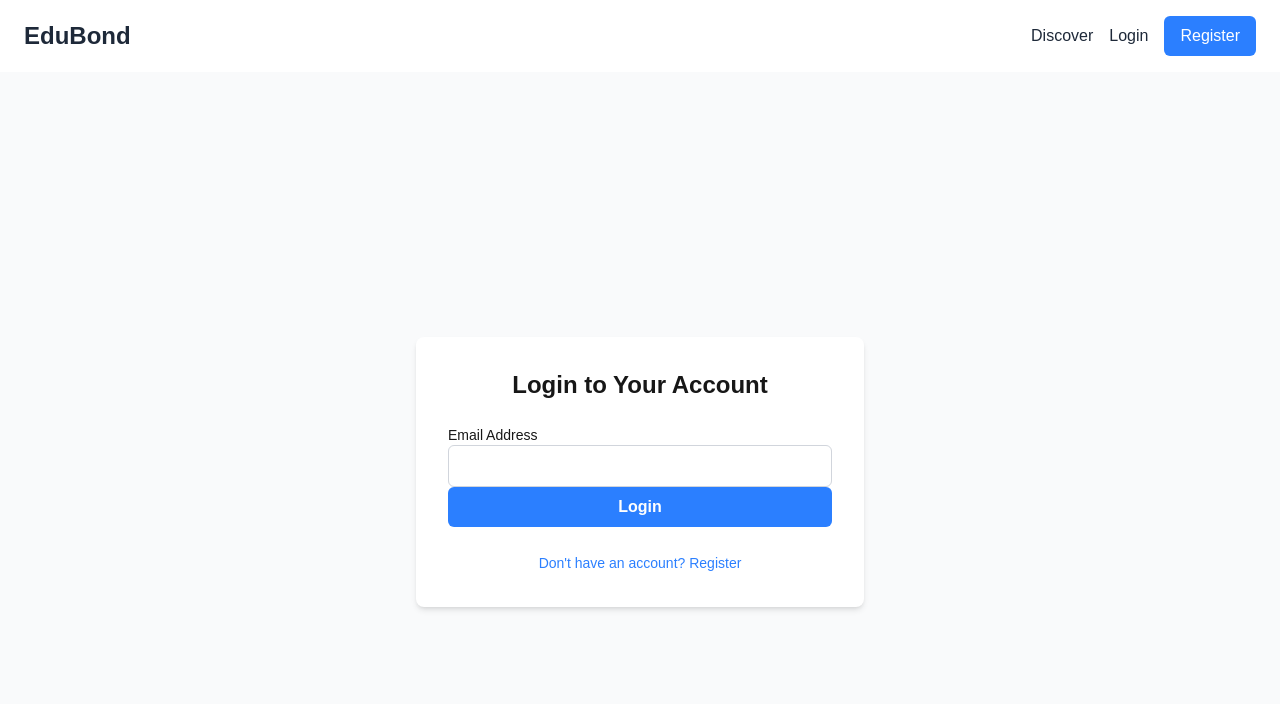
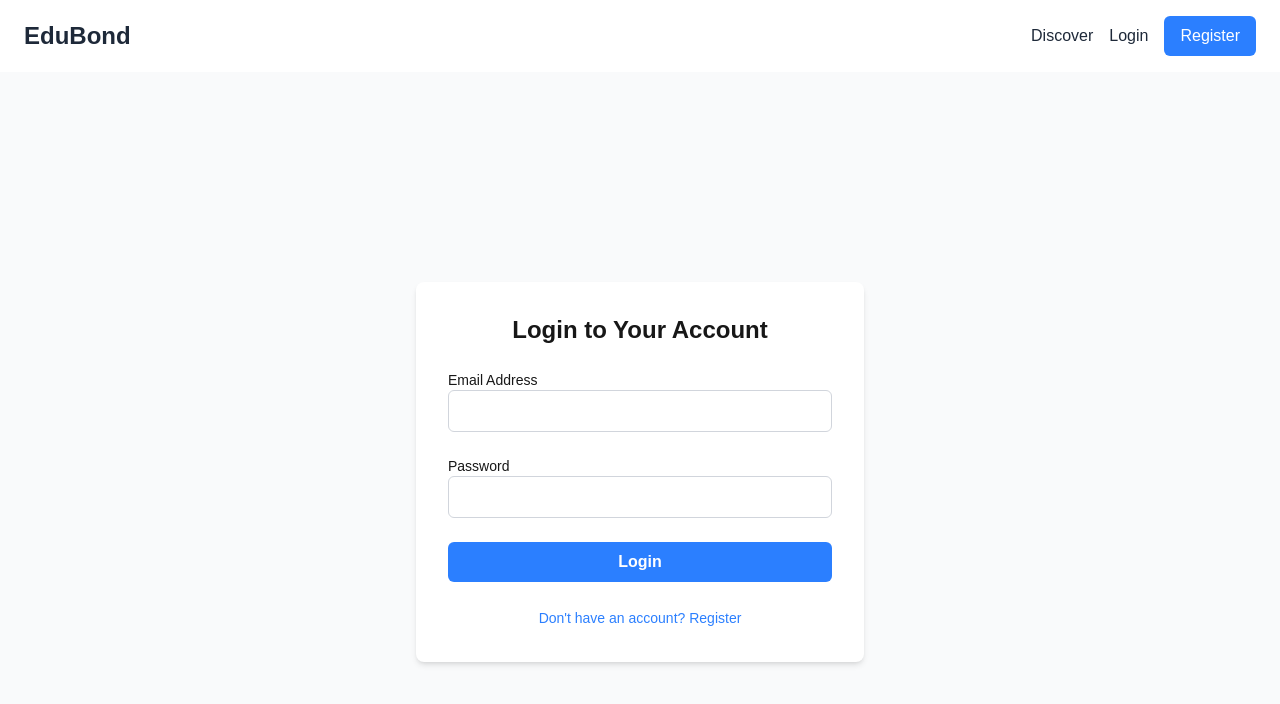
Before and after one commit to Venuu07/EduBond, a Next.js app in the folder client/: page /login in a window 1280 px wide. Shown: the top 704 px of the page. Built offline with nearby package versions, Linux system fonts and the light colour scheme.

Commit message:
FIX: error regarding locahost and update logic

```diff
--- a/client/src/app/(auth)/login/page.js
+++ b/client/src/app/(auth)/login/page.js
@@ -16,11 +16,12 @@ export default function LoginPage(){
     const handleSubmit=async(e)=>{
         e.preventDefault();
         try{
-            const {data}=await axios.post('http://localhost:5000/api/users/login',{
+            const {data} = await axios.post(`${process.env.NEXT_PUBLIC_API_URL}/api/users/login`, {
                 email,
                 password,
             });
             login(data.data);
+            console.log("login success")
         }
         catch(error){
         if (error.response) {
@@ -36,7 +37,7 @@ export default function LoginPage(){
         <div className="flex justify-center items-center min-h-screen bg-gray-50">
             <div className="w-full max-w-md p-8 space-y-6 bg-white rounded-lg shadow-md">
                  <h1 className="text-2xl font-bold text-center">Login to Your Account</h1>
-                 <form onSubmit={handleSubmit} className="space-y=6">
+                 <form onSubmit={handleSubmit} className="space-y-6">
                     <div>
                         <label className="block text-sm font-medium">
                             Email Address
@@ -49,6 +50,16 @@ export default function LoginPage(){
                         required
                         />
                     </div>
+       <div>
+          <label className="block text-sm font-medium">Password</label>
+          <input
+            type="password"
+            value={password}
+            onChange={(e) => setPassword(e.target.value)}
+            className="w-full px-3 py-2 border border-gray-300 rounded-md"
+            required
+          />
+        </div>
                <button
                type="submit"
                className="w-full px-4 py-2 font-bold text-white bg-blue-500 rounded-md hover:bg-blue-600"
--- a/client/src/app/(auth)/register/page.js
+++ b/client/src/app/(auth)/register/page.js
@@ -12,7 +12,7 @@ export default function RegisterPage(){
     const handleSubmit=async(e)=>{
         e.preventDefault();
         try{
-            const {data}=await axios.post('http://localhost:5000/api/users/register',{
+            const {data} = await axios.post(`${process.env.NEXT_PUBLIC_API_URL}/api/users/register`, {
                 name,
                 email,
                 password,
--- a/client/src/app/gigs/page.js
+++ b/client/src/app/gigs/page.js
@@ -3,6 +3,7 @@
 import { useState,useEffect } from "react";
 import axios from "axios";
 import GigCard from '../../components/GigCard';
+import Link from 'next/link';
 
 export default function GigsPage(){
 
@@ -12,7 +13,7 @@ export default function GigsPage(){
         const fetchGigs=async () =>{
             try {
 
-                const response=await axios.get('http://localhost:5000/api/gigs');
+                const response = await axios.get(`${process.env.NEXT_PUBLIC_API_URL}/api/gigs`);
 
                 setGigs(response.data.data)
             } catch (error) {
@@ -24,8 +25,15 @@ export default function GigsPage(){
     return (
     <div className="bg-gray-50 min-h-screen">
       <div className="container mx-auto px-6 py-8">
+
+        <div className="flex justify-between items-center mb-6">
         <h1 className="text-3xl font-bold text-gray-800 mb-6">Discover Gigs & Services</h1>
-
+         <Link href="/gigs/create">
+             <span className="px-4 py-2 text-white bg-blue-500 rounded-md hover:bg-blue-600">
+                Create a Gig
+             </span>
+          </Link>
+        </div>
 
         <div className="grid grid-cols-1 sm:grid-cols-2 lg:grid-cols-3 xl:grid-cols-4 gap-6">
 
```
